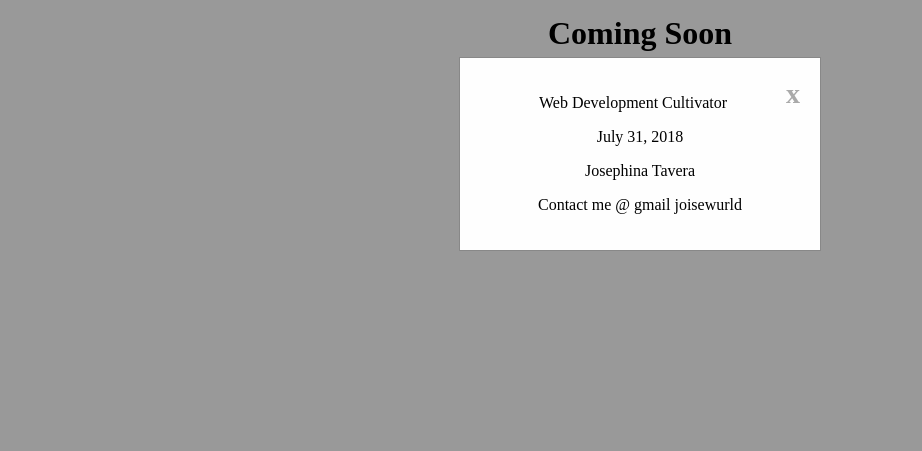
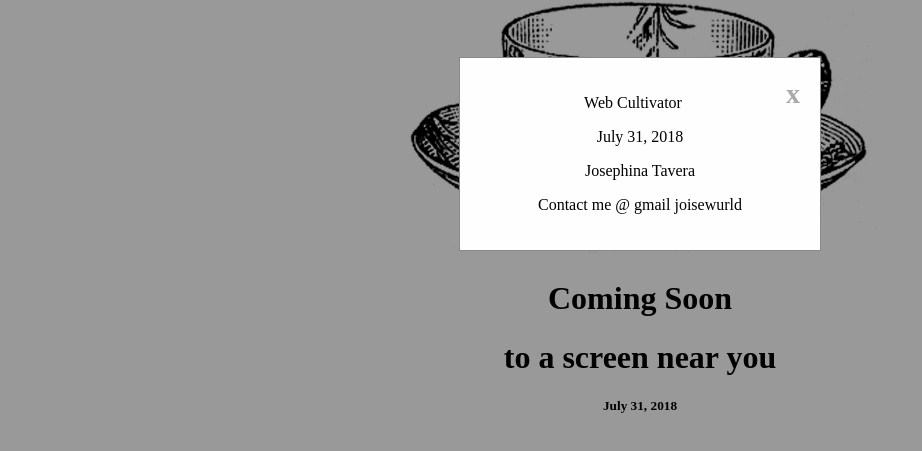
Before and after one commit to JosephinaTavera/josephinatavera.github.io, a plain HTML site: page index.html in a window 1280 px wide. Both pictures are taken after a click on the button "About Me". Shown: the part 151-602 px from the top of the page, without its empty margins (0-922 px from the left). Drawn offline with Linux system fonts and the light colour scheme.

Commit message:
modify index.html

```diff
--- a/index.html
+++ b/index.html
@@ -18,7 +18,7 @@
  	 <!-- Modal content -->
  	 <div class="modal-content">
   	  <span class="close">x</span>
-  		  <p>Web Development Cultivator</p>
+  		  <p>Web Cultivator</p>
   		  <p> July 31, 2018</p>
   		  <p> Josephina Tavera  </p>
   		  <p>Contact me @ gmail joisewurld</p>
```
Also changed, not shown: Stock-Images-Vintage-Teacup-GraphicsFairy3.jpg (added).
